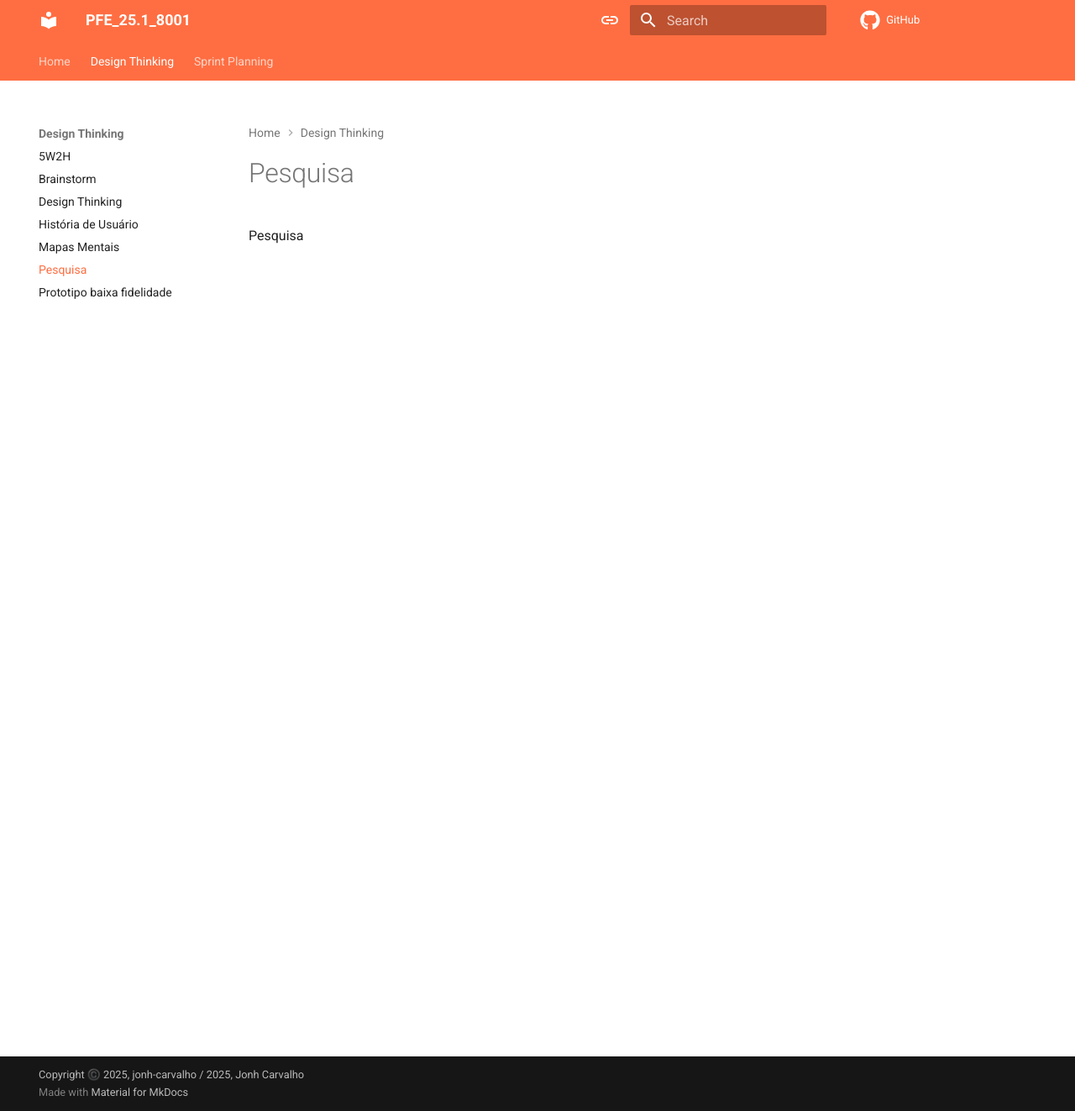
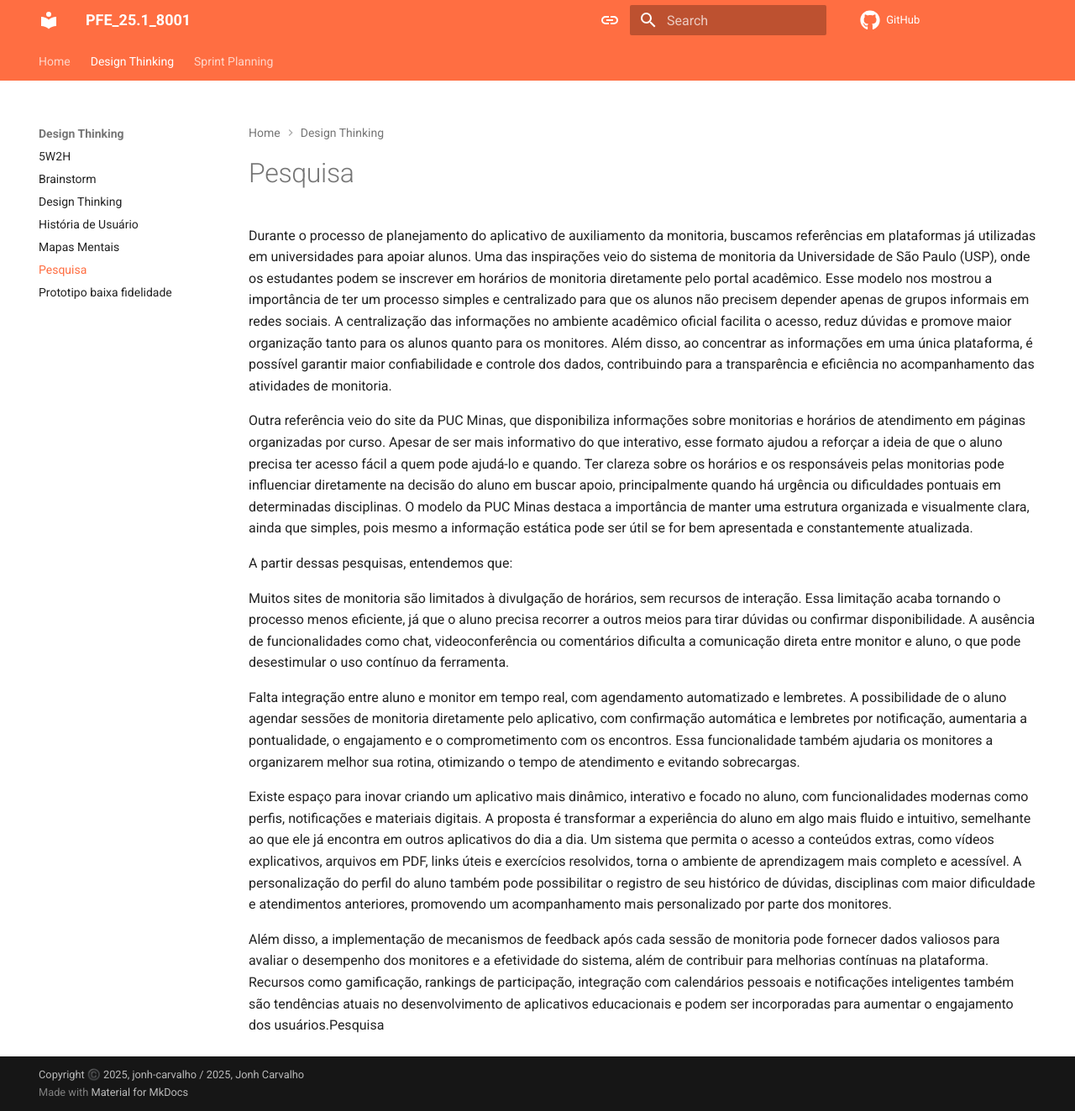
Before and after one commit to Projetos-de-Extensao/PFE_25.2_8002_VI, an MkDocs documentation site: the page built from docs/_Design Thinking/pesquisa.md, in a window 1280 px wide and 1323 px high. Shown: the whole window at 84% size. Built offline with MkDocs 1.6.1 and Material for MkDocs 9.7.7, drawn with Linux system fonts in a browser that asks for light colours; comment, search, counter and statistics services are not loaded.

Commit message:
Finalizei a Pesquisa

```diff
--- a/docs/_Design Thinking/pesquisa.md
+++ b/docs/_Design Thinking/pesquisa.md
@@ -1 +1,13 @@
-Pesquisa
+Durante o processo de planejamento do aplicativo de auxiliamento da monitoria, buscamos referências em plataformas já utilizadas em universidades para apoiar alunos. Uma das inspirações veio do sistema de monitoria da Universidade de São Paulo (USP), onde os estudantes podem se inscrever em horários de monitoria diretamente pelo portal acadêmico. Esse modelo nos mostrou a importância de ter um processo simples e centralizado para que os alunos não precisem depender apenas de grupos informais em redes sociais. A centralização das informações no ambiente acadêmico oficial facilita o acesso, reduz dúvidas e promove maior organização tanto para os alunos quanto para os monitores. Além disso, ao concentrar as informações em uma única plataforma, é possível garantir maior confiabilidade e controle dos dados, contribuindo para a transparência e eficiência no acompanhamento das atividades de monitoria.
+
+Outra referência veio do site da PUC Minas, que disponibiliza informações sobre monitorias e horários de atendimento em páginas organizadas por curso. Apesar de ser mais informativo do que interativo, esse formato ajudou a reforçar a ideia de que o aluno precisa ter acesso fácil a quem pode ajudá-lo e quando. Ter clareza sobre os horários e os responsáveis pelas monitorias pode influenciar diretamente na decisão do aluno em buscar apoio, principalmente quando há urgência ou dificuldades pontuais em determinadas disciplinas. O modelo da PUC Minas destaca a importância de manter uma estrutura organizada e visualmente clara, ainda que simples, pois mesmo a informação estática pode ser útil se for bem apresentada e constantemente atualizada.
+
+A partir dessas pesquisas, entendemos que:
+
+Muitos sites de monitoria são limitados à divulgação de horários, sem recursos de interação. Essa limitação acaba tornando o processo menos eficiente, já que o aluno precisa recorrer a outros meios para tirar dúvidas ou confirmar disponibilidade. A ausência de funcionalidades como chat, videoconferência ou comentários dificulta a comunicação direta entre monitor e aluno, o que pode desestimular o uso contínuo da ferramenta.
+
+Falta integração entre aluno e monitor em tempo real, com agendamento automatizado e lembretes. A possibilidade de o aluno agendar sessões de monitoria diretamente pelo aplicativo, com confirmação automática e lembretes por notificação, aumentaria a pontualidade, o engajamento e o comprometimento com os encontros. Essa funcionalidade também ajudaria os monitores a organizarem melhor sua rotina, otimizando o tempo de atendimento e evitando sobrecargas.
+
+Existe espaço para inovar criando um aplicativo mais dinâmico, interativo e focado no aluno, com funcionalidades modernas como perfis, notificações e materiais digitais. A proposta é transformar a experiência do aluno em algo mais fluido e intuitivo, semelhante ao que ele já encontra em outros aplicativos do dia a dia. Um sistema que permita o acesso a conteúdos extras, como vídeos explicativos, arquivos em PDF, links úteis e exercícios resolvidos, torna o ambiente de aprendizagem mais completo e acessível. A personalização do perfil do aluno também pode possibilitar o registro de seu histórico de dúvidas, disciplinas com maior dificuldade e atendimentos anteriores, promovendo um acompanhamento mais personalizado por parte dos monitores.
+
+Além disso, a implementação de mecanismos de feedback após cada sessão de monitoria pode fornecer dados valiosos para avaliar o desempenho dos monitores e a efetividade do sistema, além de contribuir para melhorias contínuas na plataforma. Recursos como gamificação, rankings de participação, integração com calendários pessoais e notificações inteligentes também são tendências atuais no desenvolvimento de aplicativos educacionais e podem ser incorporadas para aumentar o engajamento dos usuários.Pesquisa
```
